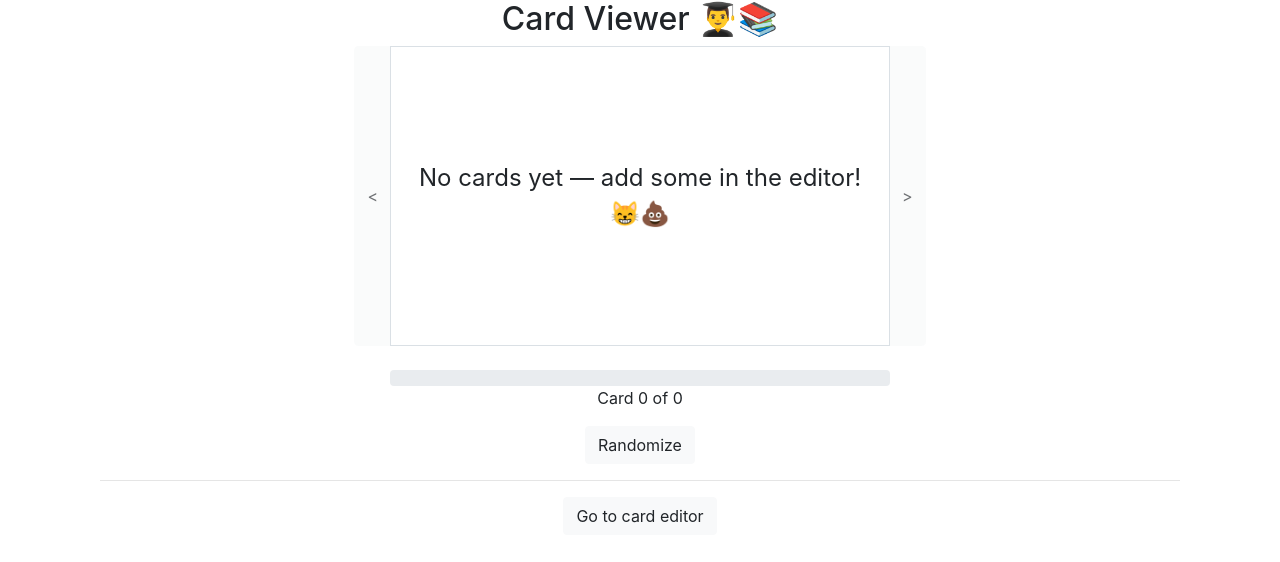
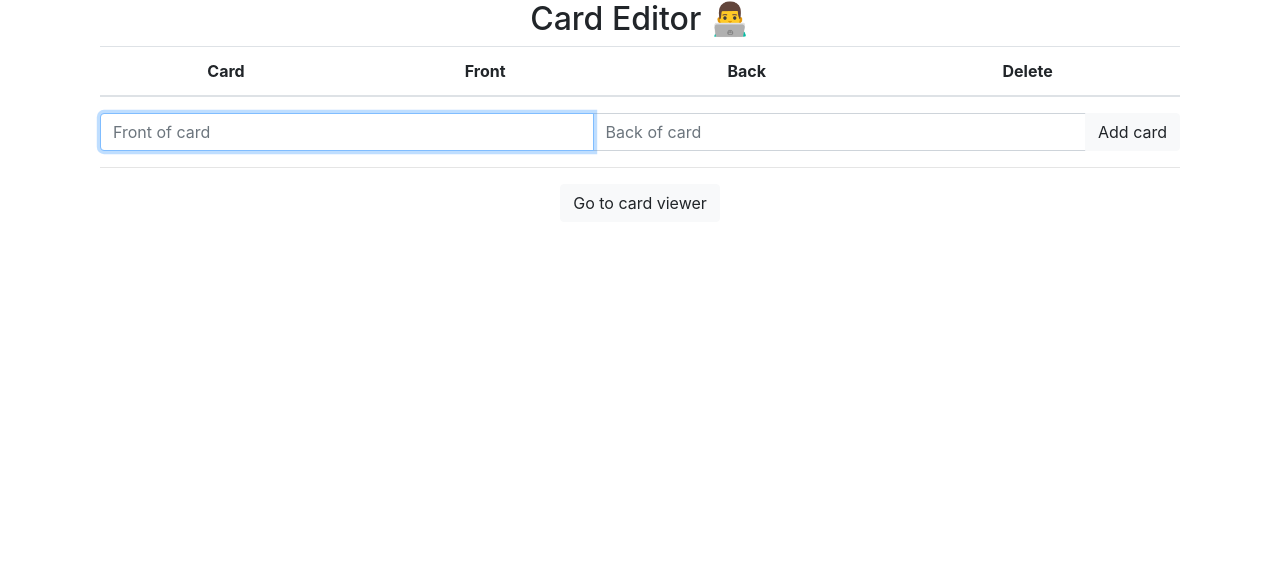
Before and after one commit to kchenx/flashcards, a React (Create React App) app: page /editor in a window 1280 px wide. Shown: the top 562 px of the page. Built offline with nearby package versions, Linux system fonts and the light colour scheme.

Commit message:
Add routing

```diff
--- a/package.json
+++ b/package.json
@@ -10,6 +10,7 @@
     "react": "^16.13.1",
     "react-bootstrap": "^1.0.1",
     "react-dom": "^16.13.1",
+    "react-router-dom": "^5.2.0",
     "react-scripts": "3.4.1"
   },
   "scripts": {
@@ -32,5 +33,10 @@
       "last 1 firefox version",
       "last 1 safari version"
     ]
+  },
+  "devDependencies": {
+    "jquery": "^3.5.1",
+    "popper.js": "^1.16.1",
+    "typescript": "^3.9.5"
   }
 }
--- a/src/App.js
+++ b/src/App.js
@@ -1,4 +1,5 @@
 import React from "react";
+import { Route, Switch } from "react-router-dom";
 import CardEditor from "./CardEditor";
 import CardViewer from "./CardViewer";
 import "./App.css";
@@ -8,7 +9,6 @@ class App extends React.Component {
     super(props);
     this.state = {
       cards: [],
-      editor: false,
     };
   }
 
@@ -23,23 +23,21 @@ class App extends React.Component {
     this.setState({ cards });
   };
 
-  switchMode = () => this.setState({ editor: !this.state.editor });
-
   render() {
-    if (this.state.editor) {
     return (
+      <Switch>
+        <Route exact path="/editor">
           <CardEditor
             addCard={this.addCard}
             cards={this.state.cards}
             deleteCard={this.deleteCard}
-          switchMode={this.switchMode}
           />
+        </Route>
+        <Route exact path="/viewer">
+          <CardViewer cards={this.state.cards} />
+        </Route>
+      </Switch>
     );
-    } else {
-      return (
-        <CardViewer cards={this.state.cards} switchMode={this.switchMode} />
-      );
-    }
   }
 }
 
--- a/src/CardEditor.js
+++ b/src/CardEditor.js
@@ -1,5 +1,6 @@
 import React from "react";
 import { Button, FormControl, InputGroup, Table } from "react-bootstrap";
+import { Link } from "react-router-dom";
 import "./CardEditor.css";
 
 class CardEditor extends React.Component {
@@ -94,9 +95,9 @@ class CardEditor extends React.Component {
         </InputGroup>
         <div>
           <hr />
-          <Button variant="light" onClick={this.props.switchMode}>
-            Go to card viewer
-          </Button>
+          <Link to="/viewer">
+            <Button variant="light">Go to card viewer</Button>
+          </Link>
         </div>
       </div>
     );
--- a/src/CardViewer.js
+++ b/src/CardViewer.js
@@ -1,5 +1,6 @@
 import React from "react";
 import { Button, ButtonGroup, ProgressBar } from "react-bootstrap";
+import { Link } from "react-router-dom";
 import "./CardViewer.css";
 
 class CardViewer extends React.Component {
@@ -144,9 +145,9 @@ class CardViewer extends React.Component {
         </div>
         <div>
           <hr />
-          <Button variant="light" onClick={this.props.switchMode}>
-            Go to card editor
-          </Button>
+          <Link to="/editor">
+            <Button variant="light">Go to card editor</Button>
+          </Link>
         </div>
       </div>
     );
--- a/src/index.js
+++ b/src/index.js
@@ -4,4 +4,11 @@ import "./index.css";
 import App from "./App";
 import "bootstrap/dist/css/bootstrap.css";
 
-ReactDOM.render(<App />, document.getElementById("root"));
+import { BrowserRouter } from "react-router-dom";
+
+ReactDOM.render(
+  <BrowserRouter>
+    <App />
+  </BrowserRouter>,
+  document.getElementById("root")
+);
```
Also changed, not shown: 1 other file (tests, documents, lock files or other folders). Lines whose indentation alone changed are shown as unchanged.
